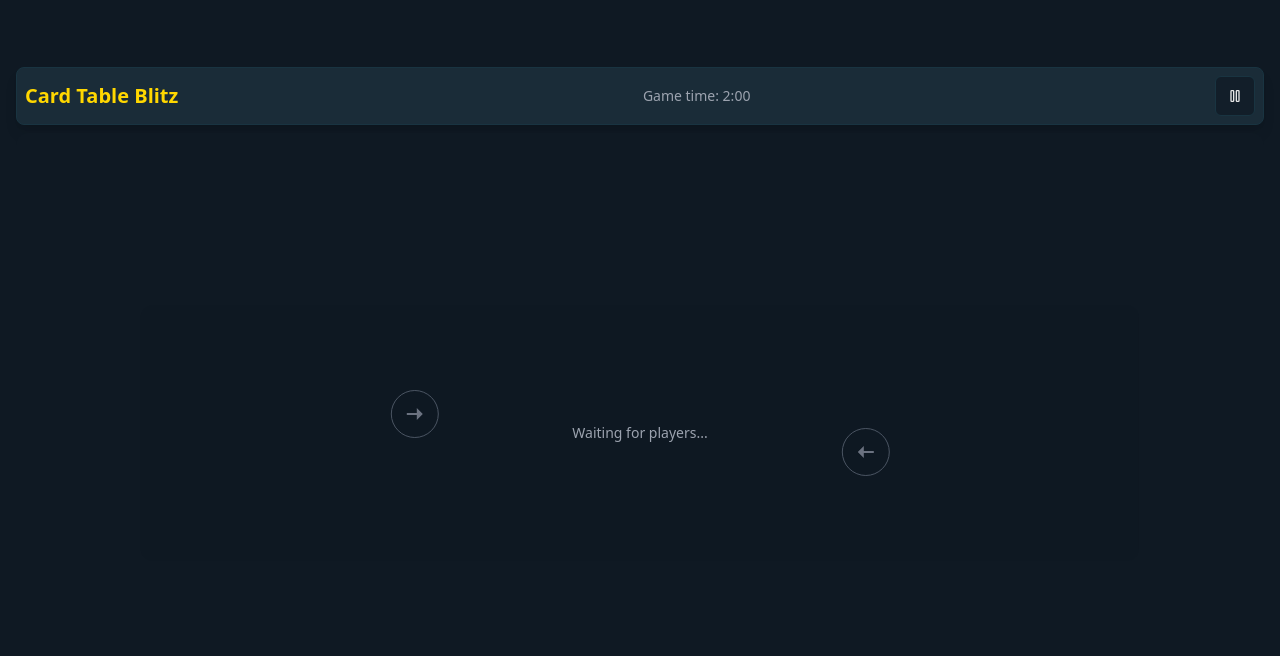
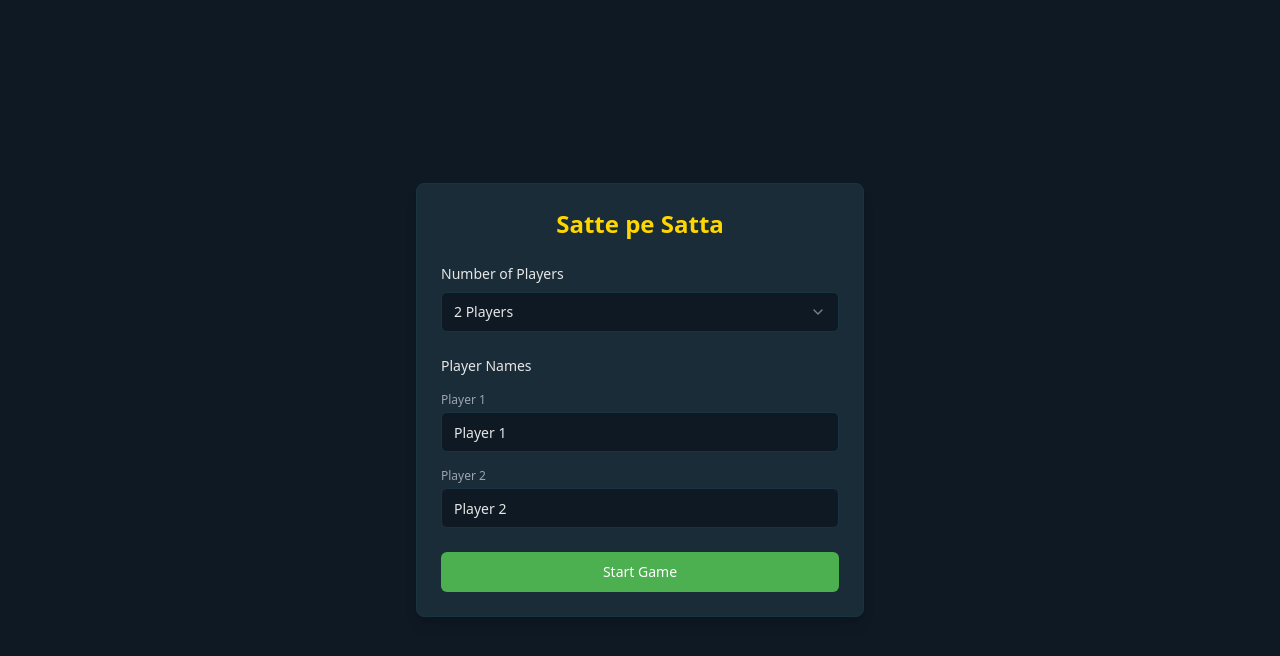
Before and after one commit to gamedevteam321/card-table-blitz, a React (Vite) app: page / in a window 1280 px wide. Shown: the top 656 px of the page. Built offline with nearby package versions, Linux system fonts and the light colour scheme.

Commit message:
feat: Re-add setup screen
Re-adds the setup screen with player count and name input functionality.

```diff
--- a/src/components/Game.tsx
+++ b/src/components/Game.tsx
@@ -514,6 +514,14 @@ const Game = () => {
 
   const playerPositions = getPlayerPositions();
 
+  if (gameState.status === 'setup') {
+    return <SetupScreen onStartGame={startGame} />;
+  }
+
+  if (gameState.status === 'finished' && gameState.winner) {
+    return <GameOverScreen winner={gameState.winner} onPlayAgain={handlePlayAgain} />;
+  }
+
   return (
     <div className="w-full max-w-7xl mx-auto">
       <StatusMessage
```
